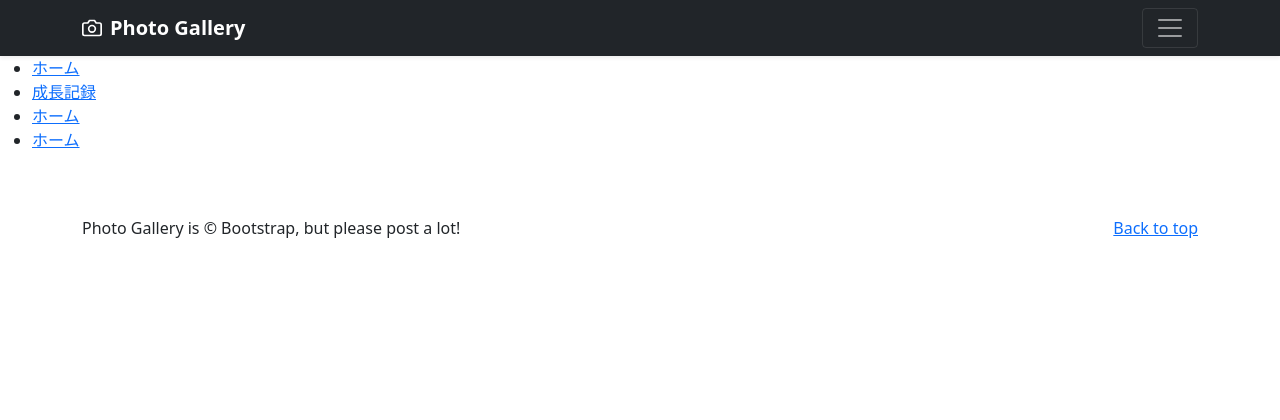
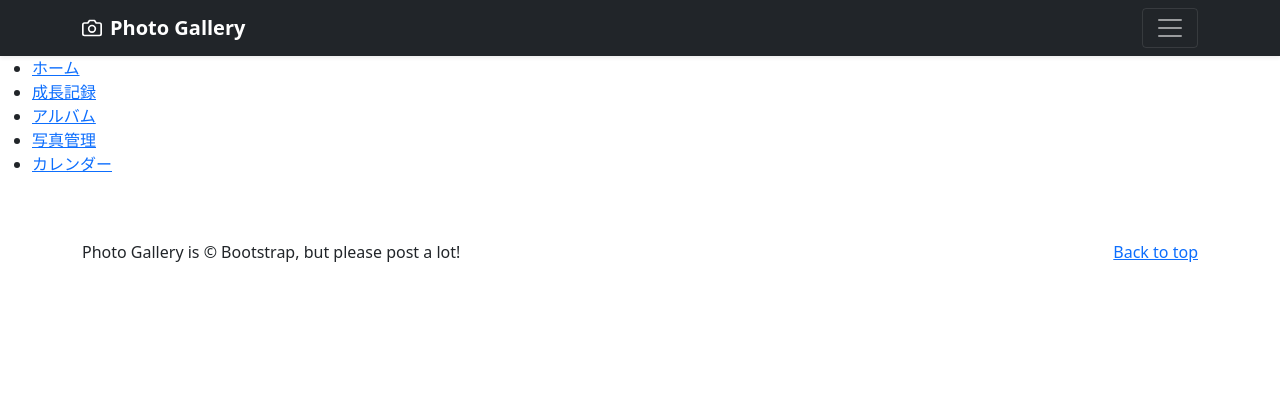
Before and after one commit to Kyounopopi/tiisanaproject, a Django app: page /home/ in a window 1280 px wide. Shown: the top 420 px of the page. Run offline with Django 5.2, Linux system fonts and the light colour scheme.

Commit message:
ホーム画面土台作成完了

```diff
--- /dev/null
+++ b/tiisanaproject/growthapp/urls.py
@@ -0,0 +1,8 @@
+from django.urls import path
+from . import views
+
+app_name = 'growthapp'
+
+urlpatterns = [
+    # path('', views.GorwthView.as_view(), name='growth')
+]
--- a/tiisanaproject/kirokuapp/templates/base.html
+++ b/tiisanaproject/kirokuapp/templates/base.html
@@ -166,7 +166,10 @@
                   <a href="#" class="text-white">マイページ</a>
                 </li>
                 <li>
-                  <a href="{% url 'accounts:logout' %}" class="text-white">ログアウト</a>
+                  <form action="{% url 'accounts:logout' %}" method="post">
+                    {% csrf_token %}
+                    <button type="submit" class="btn btn-link text-white p-0 m-0 align-baseline">ログアウト</button>
+                  </form>
                 </li>
                 <li>
                   <a href="#" class="text-white">パスワードのリセット</a>
--- a/tiisanaproject/kirokuapp/templates/home.html
+++ b/tiisanaproject/kirokuapp/templates/home.html
@@ -9,13 +9,16 @@
                     <a href="{% url 'kirokuapp:home' %}">ホーム</a>
                 </li>
                 <li>
-                    <a href="{% url 'growthapp:growth' %}">成長記録  </a>
+                    <a href="#">成長記録  </a>
                 </li>
                 <li>
-                    <a href="{% url 'kirokuapp:home' %}">ホーム</a>
+                    <a href="{% url 'kirokuapp:home' %}">アルバム</a>
                 </li>
                 <li>
-                    <a href="{% url 'kirokuapp:home' %}">ホーム</a>
+                    <a href="{% url 'kirokuapp:home' %}">写真管理</a>
+                </li>
+                <li>
+                    <a href="{% url 'kirokuapp:home' %}">カレンダー</a>
                 </li>
             </ul>
         <head>
--- a/tiisanaproject/kirokuapp/urls.py
+++ b/tiisanaproject/kirokuapp/urls.py
@@ -7,4 +7,6 @@ urlpatterns = [
     path('', views.IndexView.as_view(), name='index'),
 
     path('home/', views.HomeView.as_view(), name='home'),
+
+
 ]
--- a/tiisanaproject/tiisanaproject/urls.py
+++ b/tiisanaproject/tiisanaproject/urls.py
@@ -24,4 +24,5 @@ urlpatterns = [
     path("admin/", admin.site.urls),
     path('', include('kirokuapp.urls')),
     path('', include('accounts.urls')),
+    path('', include('growthapp.urls'))
 ]
```
